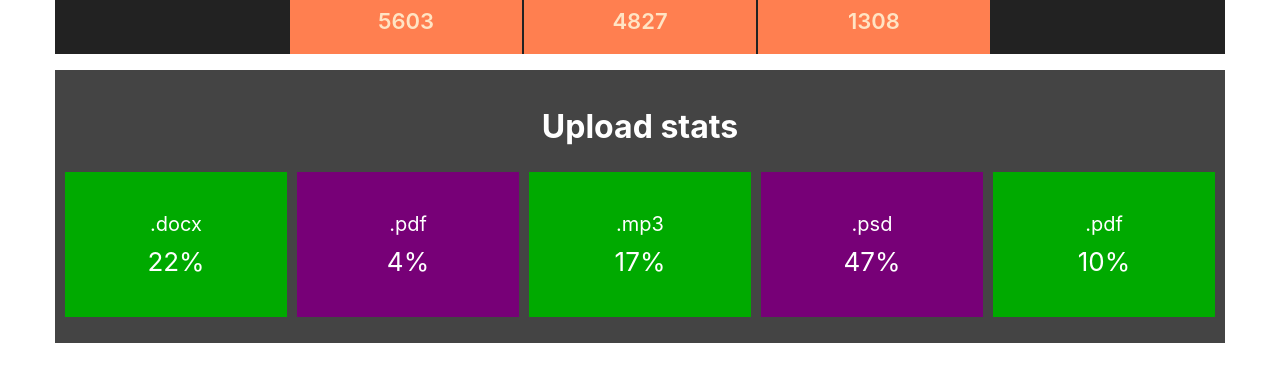
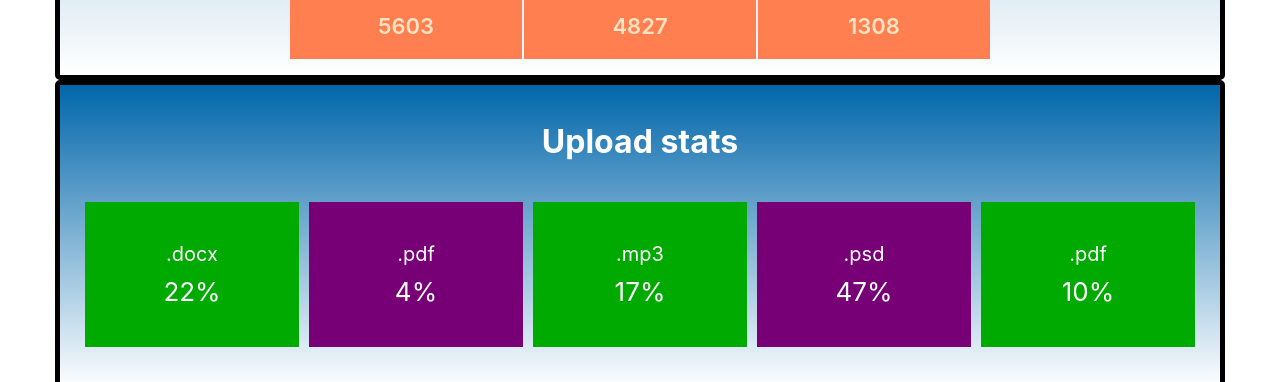
Before and after one commit to PaHomeAtHome/goit-react-hw-01-components, a React (Create React App) app: page / in a window 1280 px wide. Shown: the part 570-952 px from the top of the page. Before the commit the page ends 913 px from the top, so only its background shows below. Built offline with nearby package versions, Linux system fonts and the light colour scheme.

Commit message:
borders added

```diff
--- a/src/components/Profile/Profile.module.css
+++ b/src/components/Profile/Profile.module.css
@@ -19,9 +19,11 @@
 
 .profile {
     text-align: center;
-    background-color: #222222;
+    background: linear-gradient(#0066AA, #FFFFFF);
     margin-left: auto;
     margin-right: auto;
+    border: 5px solid black;
+    border-radius: 5px;
 }
 
 .username {
--- a/src/components/Statistics/Statistics.module.css
+++ b/src/components/Statistics/Statistics.module.css
@@ -1,7 +1,9 @@
 .statistics {
     text-align: center;
-    background-color: #444444;
+    background: linear-gradient(#0066AA,#FFFFFF);
     padding: 10px;
+    border: 5px solid black;
+    border-radius: 5px;
 }
 
 .title {
@@ -15,7 +17,7 @@
     display: grid;
     grid-template-columns: repeat(5, 1fr);
     gap: 10px;
-    padding: 0;
+    padding: 15px;
 }
 
 .item {
```
